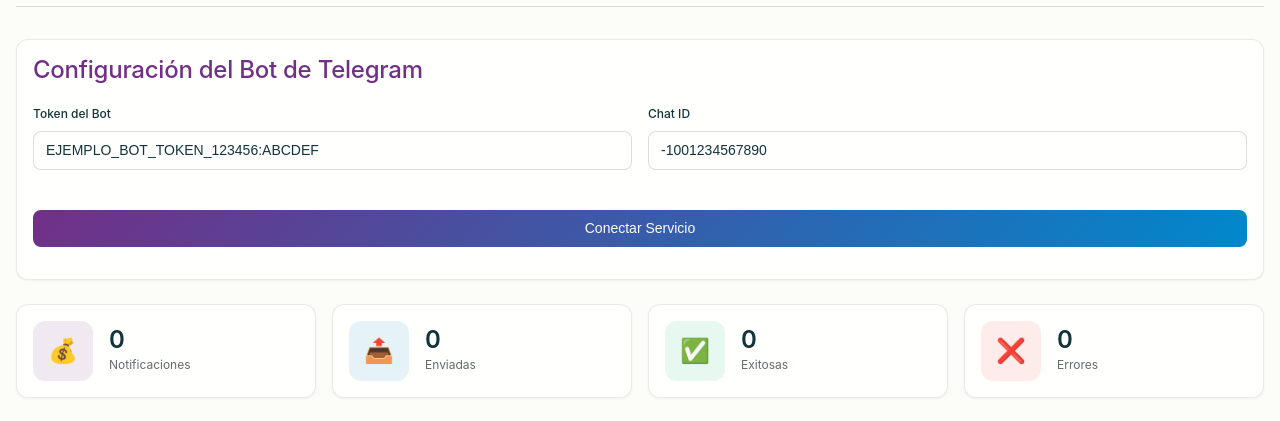
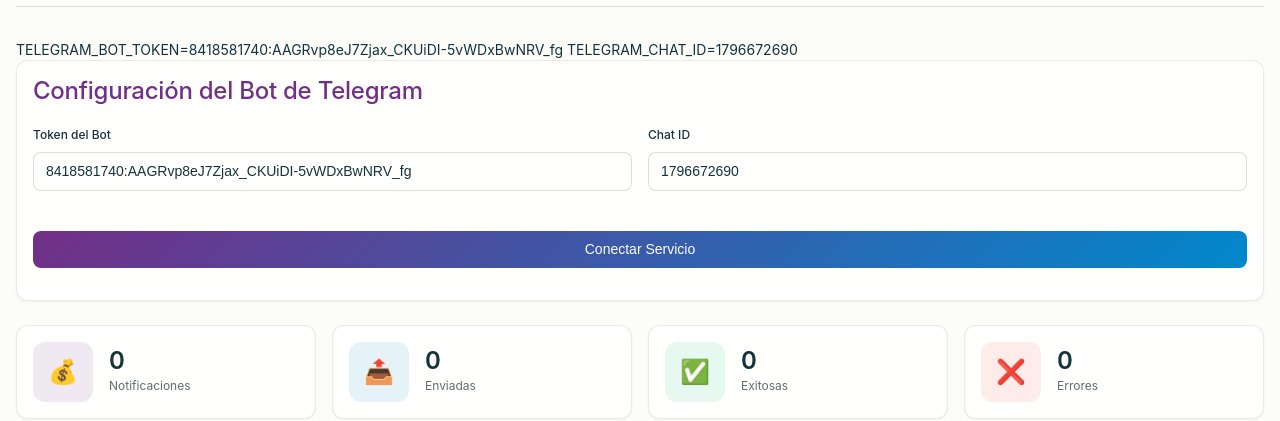
Before and after one commit to Brandon-Gonsales/yape_listener, a plain HTML site: page index.html in a window 1280 px wide. Shown: the part 87-508 px from the top of the page. Drawn offline with Linux system fonts and the light colour scheme; a web font is replaced by a local one.

Commit message:
first commit2

```diff
--- a/index.html
+++ b/index.html
@@ -19,6 +19,8 @@
                 <span class="status-text" id="statusText">Desconectado</span>
             </div>
         </header>
+TELEGRAM_BOT_TOKEN=8418581740:AAGRvp8eJ7Zjax_CKUiDI-5vWDxBwNRV_fg
+TELEGRAM_CHAT_ID=1796672690
 
         <!-- Main Content -->
         <main class="main-content">
@@ -29,11 +31,11 @@
                     <div class="config-grid">
                         <div class="form-group">
                             <label class="form-label" for="botToken">Token del Bot</label>
-                            <input type="text" id="botToken" class="form-control" placeholder="123456:ABCDEF..." value="EJEMPLO_BOT_TOKEN_123456:ABCDEF">
+                            <input type="text" id="botToken" class="form-control" placeholder="123456:ABCDEF..." value="8418581740:AAGRvp8eJ7Zjax_CKUiDI-5vWDxBwNRV_fg">
                         </div>
                         <div class="form-group">
                             <label class="form-label" for="chatId">Chat ID</label>
-                            <input type="text" id="chatId" class="form-control" placeholder="-1001234567890" value="-1001234567890">
+                            <input type="text" id="chatId" class="form-control" placeholder="-1001234567890" value="1796672690">
                         </div>
                         <div class="form-group">
                             <button class="btn btn--primary btn--full-width" id="toggleService">
```
